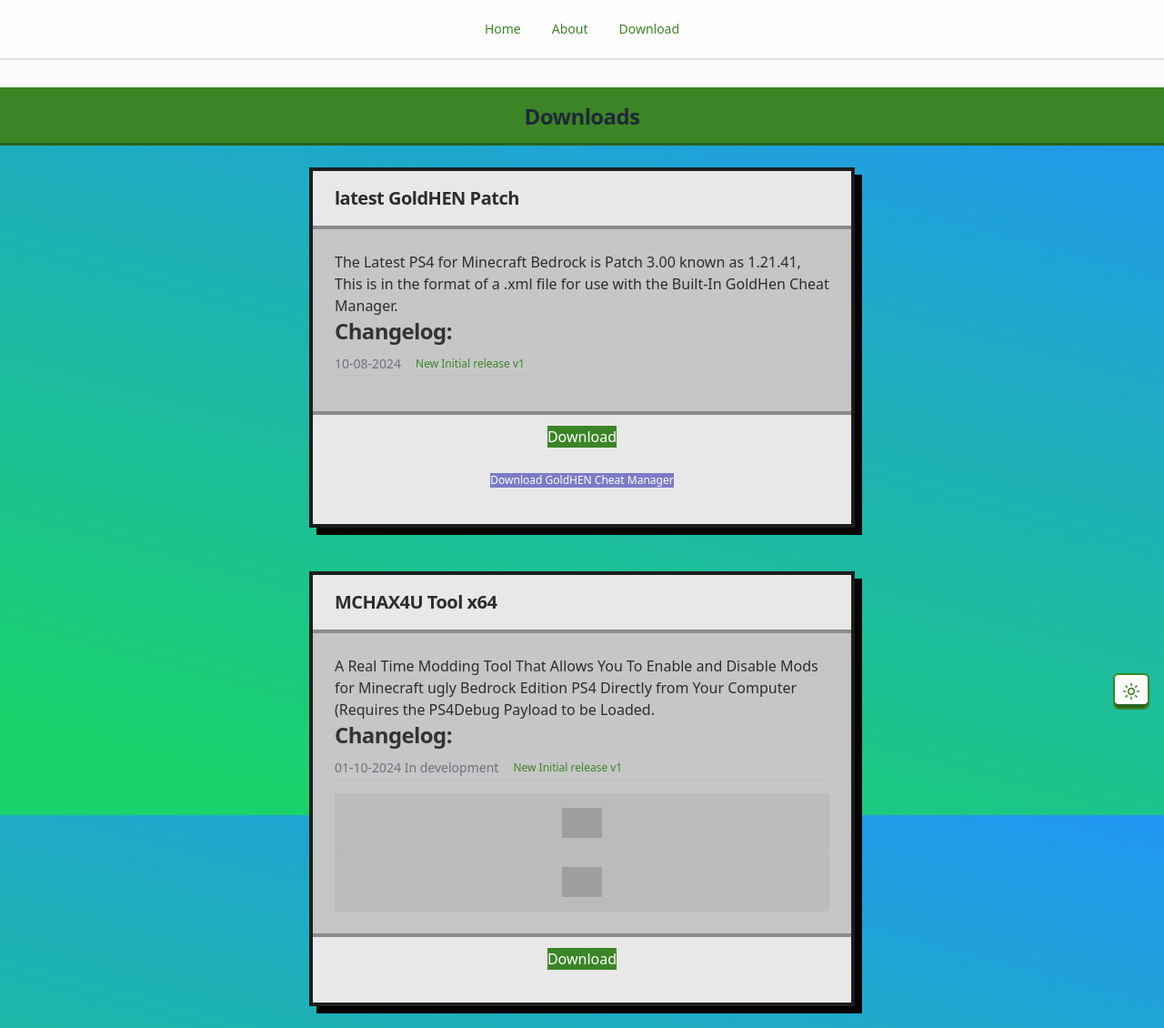
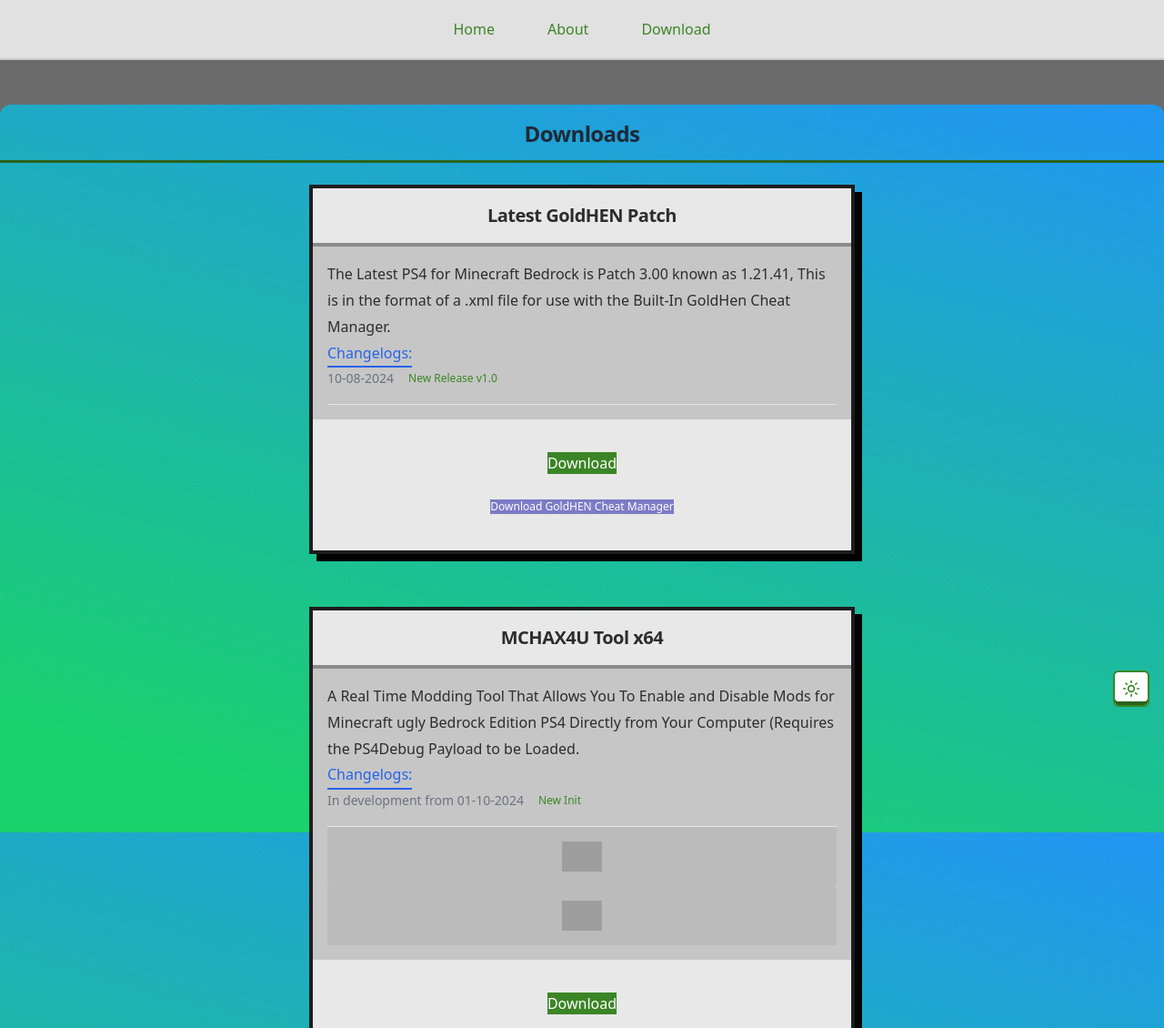
Before and after one commit to NELUxP/NELUxP, an Astro site: page /downloads in a window 1280 px wide. Shown: the top 1130 px of the page at 91% size. Built offline with nearby package versions, Linux system fonts and the light colour scheme; Astro itself is replaced by a stand-in of ours; grey boxes are pictures that could not be loaded; a web font is replaced by a local one.

Commit message:
design fix and etc

```diff
--- a/src/components/atoms/LinkBtn.astro
+++ b/src/components/atoms/LinkBtn.astro
@@ -5,14 +5,14 @@ const { text, href, size, target = "_self", className = "" } = Astro.props;
 // Function to calculate font size based on text length
 const getFontSize = (text: string) => {
   const length = text.length;
-  if (length > 20) return "text-xs"; // Smaller font for long text
-  if (length > 15) return "text-sm"; // Small font for moderate text
+  if (length > 10) return "text-xs"; // Smaller font for long text
+  if (length > 25) return "text-sm"; // Small font for moderate text
   return `text-${size}`; // Use the provided size for short text
 };
 ---
 
 <a href={href} target={text === "Resume" ? "_blank" : target}>
-  <Button variant="link" className="block w-full px-3 py-1.5"> <!-- Smaller padding -->
+  <Button variant="link" className="w-full px-6 py-1.5"> <!-- Smaller padding -->
     <p class={`${getFontSize(text)} truncate ${className}`}>{text}</p>
   </Button>
 </a>
--- a/src/components/molecules/Download.astro
+++ b/src/components/molecules/Download.astro
@@ -15,31 +15,29 @@ const { name, description, changelog, href, ctext, clink, tools, langs, date } =
 <Card
   className="relative border-4 border-[#1D1D1D] bg-[#C6C6C6] dark:bg-[#373737] rounded-none shadow-[8px_8px_0_#000000] mx-2 md:mx-12 fade overflow-hidden"
 >
-  <CardHeader className="border-b-4 border-[#8B8B8B] dark:border-[#272727] bg-[#E8E8E8] dark:bg-[#424242] px-6 py-4">
+  <CardHeader className="border-b-4 border-[#8B8B8B] dark:border-[#272727] bg-[#E8E8E8] dark:bg-[#424242] px-4 py-4">
     <CardTitle className="text-[#2D2D2D] dark:text-[#FFFFFF] text-xl">
       {name}
     </CardTitle>
   </CardHeader>
-  <CardContent className="p-6">
-    <p class="text-[#2D2D2D] dark:text-[#E8E8E8]">
-      {description}
-    </p>
+
+  <CardContent className="p-4 text">
+    <p class="text-[#2D2D2D] dark:text-[#E8E8E8]">{description}</p>
+    {/* Changelog Section */}
     {changelog && (
-      <div class="max-w-2xl mx-auto shadow-sm">
-        <h1 class="text-2xl font-bold mb-2">Changelog:</h1>
+        <p class="text-blue-600 border-b-2 border-blue-600 inline-block">Changelogs:</p><br/>
         <div class="mb-4">
           <div class="flex items-center gap-2 mb-2">
             <span class="text-sm text-gray-500">{date}</span>
             <span class="text-[#3b8526] text-xs font-medium px-2 py-1 rounded-full">New {changelog}</span>
           </div>
         </div>
-      </div>
     )}
-
+        <hr />
     {/* Languages Section */}
     {langs && langs.trim() !== "" && (
       <div class="space-y-4">
-        <div class="flex justify-center items-center gap-2 flex-wrap bg-[#8B8B8B]/20 dark:bg-[#1D1D1D]/40 p-4 rounded">
+        <div class="flex flex-auto justify-center items-center gap-2 flex-wrap bg-[#8B8B8B]/20 dark:bg-[#1D1D1D]/40 p-4 rounded">
           {langs.split(",").map((lang: string) => (
             <div class="relative group">
               <Image
@@ -47,9 +45,9 @@ const { name, description, changelog, href, ctext, clink, tools, langs, date } =
                 width="44"
                 height="44"
                 alt={`${lang.trim()} icon`}
-                class="transform transition-transform duration-200 group-hover:scale-110"
+                class="transform transition-transform duration-200 "
               />
-              <span class="absolute -bottom-6 left-1/2 transform -translate-x-1/2 opacity-0 group-hover:opacity-100 transition-opacity duration-200 text-xs text-[#2D2D2D] dark:text-[#E8E8E8] whitespace-nowrap">
+              <span class="absolute -bottom-6 left-1/2 transform -translate-x-1/2 opacity-0 transition-opacity duration-200 text-xs text-[#2D2D2D] dark:text-[#E8E8E8] whitespace-nowrap">
                 {lang.trim()}
               </span>
             </div>
@@ -68,9 +66,9 @@ const { name, description, changelog, href, ctext, clink, tools, langs, date } =
               width="44"
               height="44"
               alt={`${tool.trim()} icon`}
-              class="transform transition-transform duration-200 group-hover:scale-110"
+              class="transform transition-transform duration-200"
             />
-            <span class="absolute -bottom-6 left-1/2 transform -translate-x-1/2 opacity-0 group-hover:opacity-100 transition-opacity duration-200 text-xs text-[#2D2D2D] dark:text-[#E8E8E8] whitespace-nowrap">
+            <span class="absolute -bottom-6 left-1/2 transform -translate-x-1/2 opacity-0 transition-opacity duration-200 text-xs text-[#2D2D2D] dark:text-[#E8E8E8] whitespace-nowrap">
               {tool.trim()}
             </span>
           </div>
@@ -79,11 +77,11 @@ const { name, description, changelog, href, ctext, clink, tools, langs, date } =
     )}
   </CardContent>
 
-  <CardFooter className="flex flex-col justify-center items-center border-t-4 border-[#8B8B8B] dark:border-[#272727] bg-[#E8E8E8] dark:bg-[#424242]">
+  <CardFooter className="flex flex-col justify-center items-center border-0 border-[#8B8B8B] dark:border-[#272727] bg-[#E8E8E8] dark:bg-[#424242]">
     {/* Download Button - Only show if href is not empty */}
     {href && href.trim() !== "" && (
       <LinkBtn
-        className="w-full  bg-[#3b8526] hover:bg-[#5EA15E] text-white text-center"
+        className="w-full bg-[#3b8526] hover:bg-[#5EA15E] text-white text-center"
         text="Download"
         href={href}
         size="base"
@@ -94,7 +92,7 @@ const { name, description, changelog, href, ctext, clink, tools, langs, date } =
     {/* Additional Custom Button (ctext) - Only show if ctext and clink are provided */}
     {ctext && clink && clink.trim() !== "" && (
       <LinkBtn
-        className="w-full  bg-[#7B7BC6] hover:bg-[#5E5EA1] text-white text-center"
+        className="w-full bg-[#7B7BC6] hover:bg-[#5E5EA1] text-white text-center"
         text={ctext}
         href={clink}
         size="base"
--- a/src/components/molecules/NavBar.astro
+++ b/src/components/molecules/NavBar.astro
@@ -3,8 +3,8 @@ import LinkBtn from "@/components/atoms/LinkBtn.astro";
 import { pages } from "@/content/data/navbar.json";
 ---
 
-<div
-  class="navbar flex justify-center gap-[10px] py-2 z-50 dark:bg-zinc-800 bg-zinc-100 opacity-100"
->
-  {pages.map((page) => <LinkBtn href={page.link} text={page.name} size="lg" />)}
+<div class="navbar flex justify-center gap-[10px] py-2 z-50 dark:bg-zinc-800 bg-zinc-100 opacity-100 w-full">
+  {pages.map((page) => (
+    <LinkBtn href={page.link} text={page.name} size="base" class="flex-grow text-center" />
+  ))}
 </div>
--- a/src/components/ui/button.tsx
+++ b/src/components/ui/button.tsx
@@ -4,7 +4,7 @@ import { cva, type VariantProps } from "class-variance-authority";
 import { cn } from "@/lib/utils";
 
 const buttonVariants = cva(
-  "inline-flex items-center justify-center whitespace-nowrap font-minecraft text-sm font-medium transition-all duration-200 focus-visible:outline-none focus-visible:ring-2 focus-visible:ring-ring focus-visible:ring-offset-2 disabled:pointer-events-none disabled:opacity-50 overflow-hidden", // Added overflow-hidden
+  "inline-flex items-center justify-center whitespace-nowrap font-medium transition-all duration-200 focus-visible:outline-none focus-visible:ring-2 focus-visible:ring-ring focus-visible:ring-offset-2 disabled:pointer-events-none disabled:opacity-50 overflow-hidden", // Added overflow-hidden
   {
     variants: {
       variant: {
--- a/src/components/ui/card.tsx
+++ b/src/components/ui/card.tsx
@@ -22,7 +22,7 @@ const CardHeader = React.forwardRef<
 >(({ className, ...props }, ref) => (
   <div
     ref={ref}
-    className={cn("flex flex-col space-y-1.5 p-6", className)}
+    className={cn("text-center flex flex-col space-y-1.5 p-6", className)}
     {...props}
   />
 ));
@@ -69,7 +69,7 @@ const CardFooter = React.forwardRef<
 >(({ className, ...props }, ref) => (
   <div
     ref={ref}
-    className={cn("flex items-center p-6 pt-0", className)}
+    className={cn("flex items-center p-6 pt-", className)}
     {...props}
   />
 ));
--- a/src/content/data/downloads.json
+++ b/src/content/data/downloads.json
@@ -1,9 +1,9 @@
 {
   "Download": [
     {
-      "name": "latest GoldHEN Patch",
+      "name": "Latest GoldHEN Patch",
       "description": "The Latest PS4 for Minecraft Bedrock is Patch 3.00 known as 1.21.41, This is in the format of a .xml file for use with the Built-In GoldHen Cheat Manager.",
-      "changelog":"Initial release v1",
+      "changelog":"Release v1.0 ",
       "link": "https://github.com/NELUxP/ps4_mcbedrock_psn_bypass/releases/download/v1.0/CUSA00265.xml",
       "langs": "",
       "date": "10-08-2024",
@@ -15,11 +15,11 @@
     {
       "name": "MCHAX4U Tool x64",
       "description": "A Real Time Modding Tool That Allows You To Enable and Disable Mods for Minecraft ugly Bedrock Edition PS4 Directly from Your Computer (Requires the PS4Debug Payload to be Loaded.",
-      "changelog":"Initial release v1",
+      "changelog":"Init",
       "link": "https://github.com/NELUxP/MCHAX4U_2.35_/releases/download/v.0.0.2/PS4_MCHAX4U_2.35.zip",
       "langs": "CS",
       "tools": "Windows-Light",
-      "date": "01-10-2024 In development"
+      "date": "In development from 01-10-2024"
     },
     {
       "name": "Donation For MCHAX4U",
@@ -27,7 +27,7 @@
       "link": "",
       "langs": "",
       "tools": "",
-      "date": "website still under development",
+      "date": "Website still under development",
       "custom": {
         "text": "Donate ❤️",
         "link": "https://www.donationalerts.com/r/neluxp_modz"
--- a/src/content/data/index.json
+++ b/src/content/data/index.json
@@ -1,4 +1,4 @@
 {
-  "name": "TONU MIHAI Salut de la Nelu!",
+  "name": "MCHAX4U",
   "tagline": "PS4 Minecraft Cross-Platform Exploit & Hacks"
 }
--- a/src/layouts/BaseLayout.astro
+++ b/src/layouts/BaseLayout.astro
@@ -5,9 +5,8 @@ const { title } = Astro.props;
 ---
 
 <html lang="en">
-  <body></body>
   <Head title={title} />
-  <body>
+  <body  >
     <slot />
   </body>
 </html>
--- a/src/layouts/IndexLayout.astro
+++ b/src/layouts/IndexLayout.astro
@@ -18,17 +18,16 @@ const getFontSize = (text: string) => {
     class="flex flex-col h-[75vh] text-center justify-center items-center fade text-amber-200"
   >
     <!-- Header -->
-    <div class="text-[4rem] text-center">
+    <div class="text-[3rem] text-center">
       {header}
     </div>
 
     <!-- Subheader -->
     <div class="typewriter w-full max-w-[90%] mx-auto"> <!-- Constrain width -->
-      <h1 class="text-[clamp(1rem, 5vw, 1.5rem)] md:text-[clamp(1.2rem, 5vw, 2rem)] leading-tight">
+      <h1 class="text-base leading-tight">
         {subheader}
       </h1>
     </div>
-
     <br />
 
     <!-- Button -->
--- a/src/layouts/PageLayout.astro
+++ b/src/layouts/PageLayout.astro
@@ -5,7 +5,7 @@ const { title, header } = Astro.props;
 
 <DefaultLayout title={title}>
   {/* Header Section */}
-  <div class="w-full bg-[#3B8526] p-4 shadow-[inset_0_-3px_#2A631C] border-b-3 border-[#2A631C]">
+  <div class="w-full p-4 shadow-[inset_0_-3px_#2A631C] border-b-3 border-[#2A631C]">
     <h1 class="text-center text-2xl text-gray-800">
       {header}
     </h1>
--- a/src/styles/globals.css
+++ b/src/styles/globals.css
@@ -71,8 +71,12 @@
 /* Minecraft Bedrock specific styles */
 body {
   font-family: 'Minecraftia', system-ui, -apple-system, sans-serif;
-  -webkit-font-smoothing: antialiased;
-  -moz-osx-font-smoothing: grayscale;
+  -webkit-font-smoothing: none; /* Disable antialiasing for a pixelated effect */
+  -moz-osx-font-smoothing: none; /* Disable antialiasing for a pixelated effect */
+  background-color: #6b6b6b; /* Gray background similar to Minecraft's UI */
+  color: #ffffff; /* White text color */
+  line-height: 1.8; /* Tight line height for a compact, blocky feel */
+
 }
 
 html,
@@ -121,38 +125,37 @@ body {
 }
 
 /* Modern typewriter effect */
+/* Modern typewriter effect with looping */
+/* Typewriter effect without looping */
+/* Typewriter effect with stopped blinking caret */
 .typewriter h1 {
   color: #fff;
-  overflow: hidden;
-  border-right: 0.15em solid rgba(255, 255, 255, 0.8);
-  white-space: nowrap;
+  overflow: hidden; /* Hide overflow text */
+  border-right: 0.15em solid rgba(255, 255, 255, 0.8); /* Blinking caret */
+  white-space: nowrap; /* Keep text in one line */
+  margin: 0 auto; /* Center the text */
+  letter-spacing: 0.15em; /* Add spacing between letters for a typewriter feel */
+  display: inline-block; /* Ensure text fits perfectly */
   animation:
-    typing 2s ease-out,
-    blink-caret 0.75s step-end infinite,
-    hide-caret 0s step-end 2s forwards;
+    typing 2.5s steps(20, end) forwards, /* Typing animation (stops at the end) */
+    blink-caret 0.75s step-end 3.5s; /* Blinking caret animation (stops after typing ends) */
 }
 
 @keyframes typing {
   from {
-    width: 0;
+    width: 0; /* Start with no width */
   }
   to {
-    width: 100%;
+    width: 100%; /* Expand to full width */
   }
 }
 
 @keyframes blink-caret {
   from,
   to {
-    border-color: transparent;
+    border-color: transparent; /* Hide caret */
   }
   50% {
-    border-color: rgba(255, 255, 255, 0.8);
+    border-color: rgba(255, 255, 255, 0.8); /* Show caret */
   }
 }
-
-@keyframes hide-caret {
-  to {
-    border-color: transparent;
-  }
-}
```
